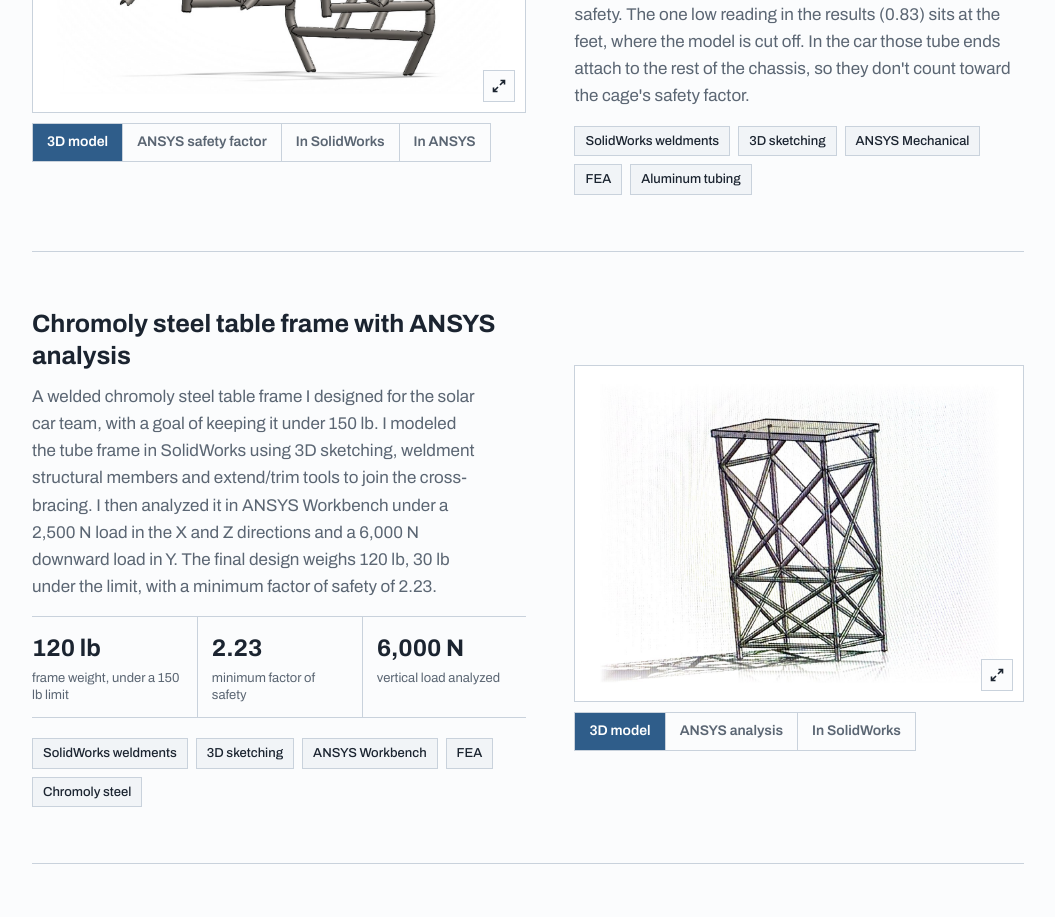
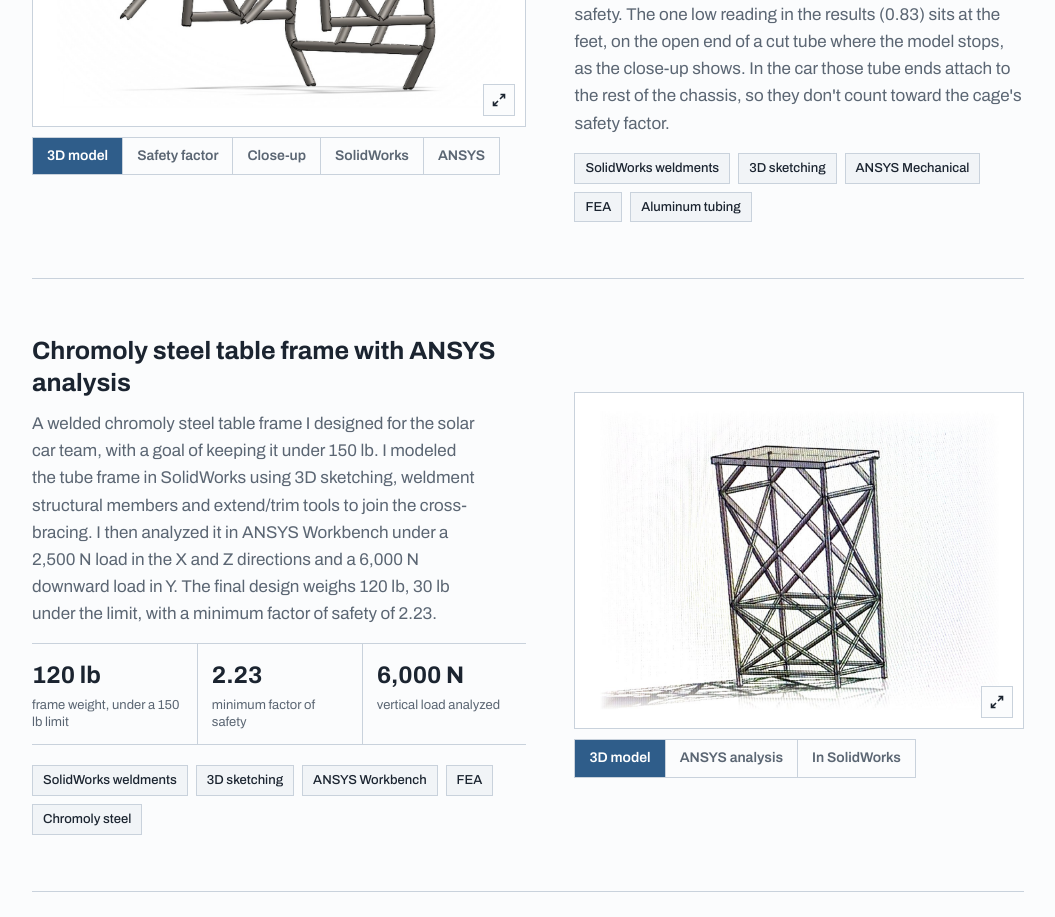
Before and after one commit to IzzyyEgan28/IzzyyEgan28.github.io, a plain HTML site: page index.html in a window 1280 px wide. Shown: the part 1440-2357 px from the top of the page, without its empty margins (112-1167 px from the left). Drawn offline with Linux system fonts and the light colour scheme.

Commit message:
Roll cage: add close-up of minimum safety factor at cut tube end
Co-Authored-By: Claude Opus 5.5 <noreply@anthropic.com>
Claude-Session: https://claude.ai/code/session_01MA7mDoS8TBBmJWrutiErnh

```diff
--- a/index.html
+++ b/index.html
@@ -279,14 +279,15 @@
           <div class="figure" data-img="images/rollcage-model.jpg" data-label="Aluminum tube roll cage 3D model"></div>
           <div class="views" role="group" aria-label="Choose view">
             <button type="button" aria-pressed="true" data-src="images/rollcage-model.jpg" data-alt="Aluminum tube roll cage 3D model">3D model</button>
-            <button type="button" aria-pressed="false" data-src="images/rollcage-ansys.jpg" data-alt="ANSYS safety factor results for the roll cage">ANSYS safety factor</button>
-            <button type="button" aria-pressed="false" data-src="images/rollcage-solidworks.jpg" data-alt="Roll cage open in SolidWorks with its feature tree">In SolidWorks</button>
-            <button type="button" aria-pressed="false" data-src="images/rollcage-ansys-full.jpg" data-alt="Roll cage static structural study open in ANSYS Mechanical">In ANSYS</button>
+            <button type="button" aria-pressed="false" data-src="images/rollcage-ansys.jpg" data-alt="ANSYS safety factor results for the roll cage">Safety factor</button>
+            <button type="button" aria-pressed="false" data-src="images/rollcage-ansys-closeup.jpg" data-alt="Close-up of the ANSYS safety factor plot showing the minimum at a cut tube end">Close-up</button>
+            <button type="button" aria-pressed="false" data-src="images/rollcage-solidworks.jpg" data-alt="Roll cage open in SolidWorks with its feature tree">SolidWorks</button>
+            <button type="button" aria-pressed="false" data-src="images/rollcage-ansys-full.jpg" data-alt="Roll cage static structural study open in ANSYS Mechanical">ANSYS</button>
           </div>
         </div>
         <div>
           <h4>Chassis roll cage with ANSYS analysis</h4>
-          <p>A tube-frame roll cage I designed in SolidWorks for the car's chassis, now on revision 3.5. I laid out the frame with 3D sketches, built it from round and square aluminum tubing as weldment members, trimmed and extended every joint, and added gussets plus mounts and jigs for the shocks, trailing arms and motor controller. I then ran a static structural study of the full cage in ANSYS Workbench and added knee braces to bring the whole cage up to the required factor of safety. The one low reading in the results (0.83) sits at the feet, where the model is cut off. In the car those tube ends attach to the rest of the chassis, so they don't count toward the cage's safety factor.</p>
+          <p>A tube-frame roll cage I designed in SolidWorks for the car's chassis, now on revision 3.5. I laid out the frame with 3D sketches, built it from round and square aluminum tubing as weldment members, trimmed and extended every joint, and added gussets plus mounts and jigs for the shocks, trailing arms and motor controller. I then ran a static structural study of the full cage in ANSYS Workbench and added knee braces to bring the whole cage up to the required factor of safety. The one low reading in the results (0.83) sits at the feet, on the open end of a cut tube where the model stops, as the close-up shows. In the car those tube ends attach to the rest of the chassis, so they don't count toward the cage's safety factor.</p>
           <ul class="chips"><li>SolidWorks weldments</li><li>3D sketching</li><li>ANSYS Mechanical</li><li>FEA</li><li>Aluminum tubing</li></ul>
         </div>
       </article>
```
Also changed, not shown: images/rollcage-ansys-closeup.jpg (added).
